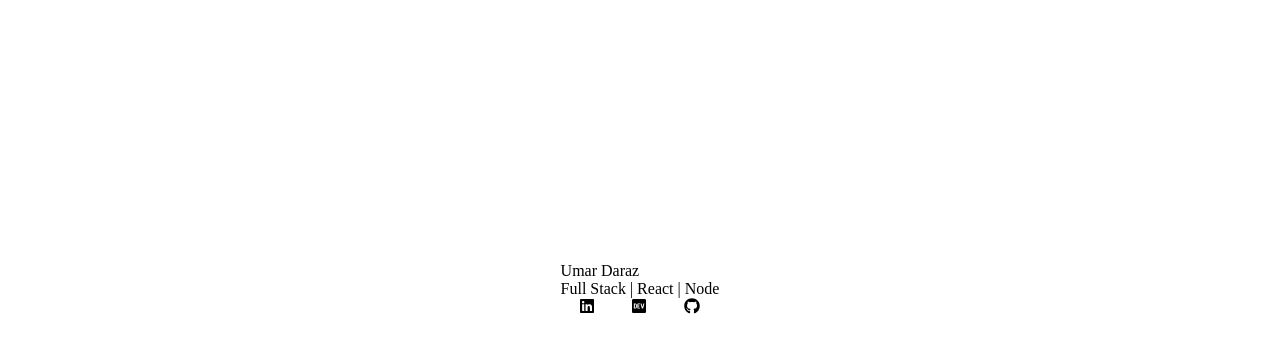
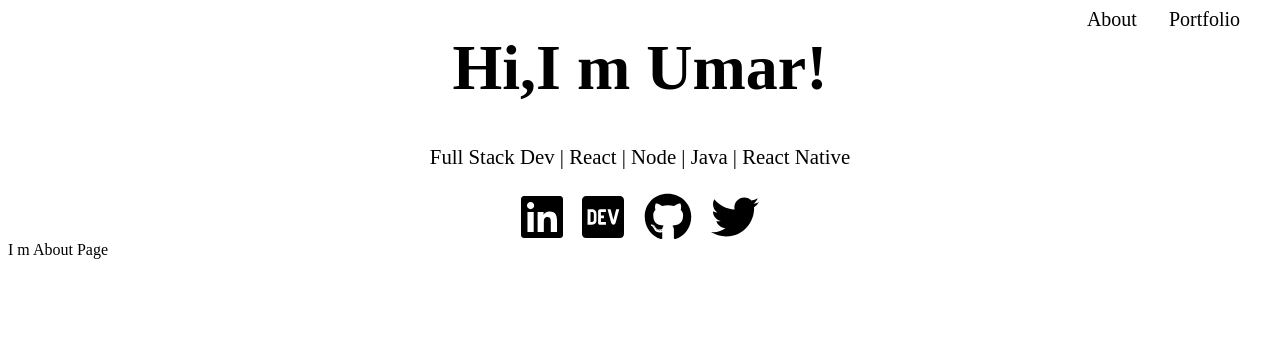
Before and after one commit to umar-daraz/portfolio, a Next.js app: page / in a window 1280 px wide. Shown: the top 352 px of the page. Built offline with nearby package versions, Linux system fonts and the light colour scheme.

Commit message:
Landing Page

```diff
--- a/components/About.js
+++ b/components/About.js
@@ -1,36 +1,3 @@
-import styled from 'styled-components';
-import { FontAwesomeIcon } from '@fortawesome/react-fontawesome'
-import {faLinkedin,faDev, faGithub} from '@fortawesome/free-brands-svg-icons'
-const AboutStyles = styled.div`
-  height: 35em;
-  display: flex;
-  justify-content: center;
-  align-items: center;
-  .title {
-    display: flex;
-    flex-direction: column;
-    .skills {
-    }
-    .links {
-      display: flex;
-      justify-content:space-around;
-    }
-  }
-`;
+const About = () => <div>I m About Page</div>;
 
-const About = () => (
-  <AboutStyles>
-    <div className="title">
-      <span>Umar Daraz</span>
-      <div className="skills">
-        <span>Full Stack | React | Node</span>
-      </div>
-      <div className="links">
-        <FontAwesomeIcon icon={faLinkedin}></FontAwesomeIcon>
-        <FontAwesomeIcon icon={faDev}></FontAwesomeIcon>
-        <FontAwesomeIcon icon={faGithub}></FontAwesomeIcon>
-      </div>
-    </div>
-  </AboutStyles>
-);
 export default About;
--- /dev/null
+++ b/components/Intro.js
@@ -0,0 +1,62 @@
+import styled from 'styled-components';
+import {FontAwesomeIcon} from '@fortawesome/react-fontawesome';
+import {
+  faLinkedin,
+  faDev,
+  faGithub,
+  faTwitter,
+} from '@fortawesome/free-brands-svg-icons';
+const IntroStyles = styled.div`
+  display: flex;
+  justify-content: center;
+  align-items: center;
+  .intro {
+    .intro-name {
+      padding-bottom: 1rem;
+      font-size: 4rem;
+      font-weight: 700;
+      text-align: center;
+    }
+    display: flex;
+    flex-direction: column;
+    .tagline {
+      font-size: 1.3rem;
+      font-weight: 300;
+      text-align: center;
+      margin: 1.5rem 0;
+    }
+    .social-links {
+      text-align: center;
+      .social-link {
+        padding: 0 0.6rem;
+      }
+      //justify-content: space-between;
+    }
+  }
+`;
+
+const Intro = () => (
+  <IntroStyles>
+    <div className="intro">
+      <span className="intro-name">Hi,I m Umar!</span>
+      <div className="tagline">
+        Full Stack Dev | React | Node | Java | React Native
+      </div>
+      <div className="social-links">
+        <a className="social-link">
+          <FontAwesomeIcon icon={faLinkedin} size="3x" />
+        </a>
+        <a className="social-link">
+          <FontAwesomeIcon icon={faDev} size="3x" />
+        </a>
+        <a className="social-link">
+          <FontAwesomeIcon icon={faGithub} size="3x" />
+        </a>
+        <a className="social-link">
+          <FontAwesomeIcon icon={faTwitter} size="3x" />
+        </a>
+      </div>
+    </div>
+  </IntroStyles>
+);
+export default Intro;
--- /dev/null
+++ b/components/Nav.js
@@ -0,0 +1,25 @@
+import styled from 'styled-components';
+
+const NavStyles = styled.div`
+  display: flex;
+  justify-content: flex-end;
+  .nav {
+    margin-right: 1rem;
+    .nav-item {
+      paddin: 0.25rem 0;
+      font-size: 1.25rem;
+      font-weight: 400;
+      margin: 0 1rem;
+    }
+  }
+`;
+const Nav = () => (
+  <NavStyles>
+    <div className="nav">
+      <span className="nav-item">About</span>
+      <span className="nav-item">Portfolio</span>
+    </div>
+  </NavStyles>
+);
+
+export default Nav;
--- a/pages/index.js
+++ b/pages/index.js
@@ -1,12 +1,11 @@
+import Intro from '../components/Intro';
+import Nav from '../components/Nav';
 import About from '../components/About';
-//import { library } from '@fortawesome/fontawesome-svg-core'
-//import { FontAwesomeIcon } from '@fortawesome/react-fontawesome'
-//import {faLinkedin} from '@fortawesome/free-brands-svg-icons'
-//console.log(icons)
-//library.add(faLinkedin)
 
 const App = () => (
   <div>
+    <Nav />
+    <Intro />
     <About />
   </div>
 );
```
